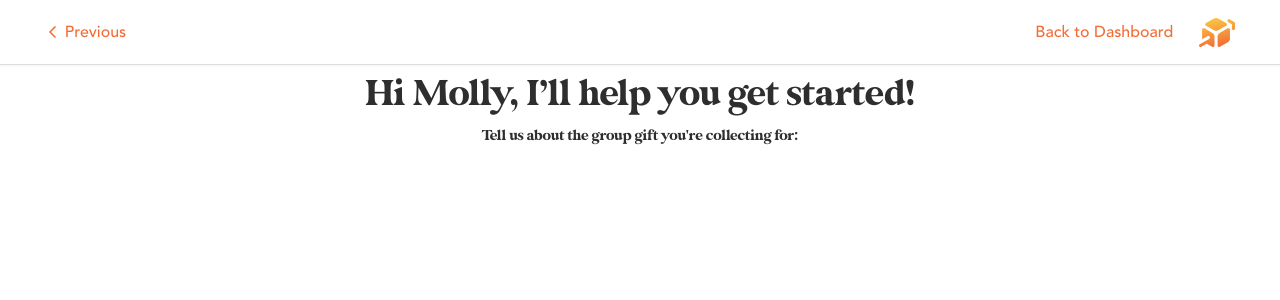
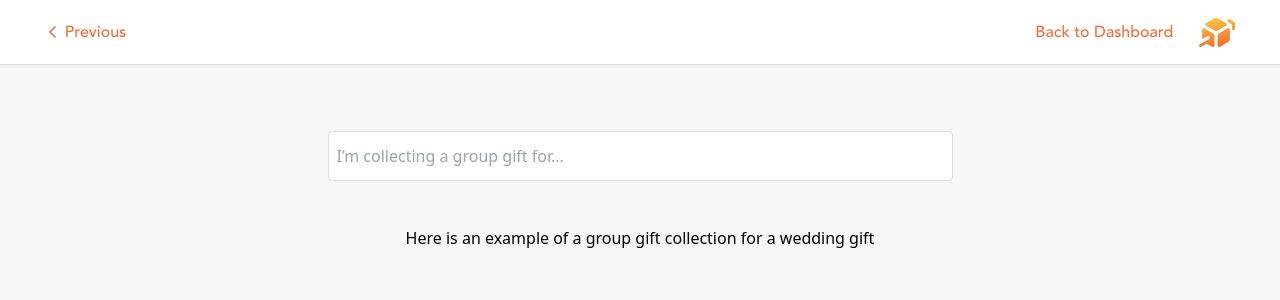
Before and after one commit to RajanRV/ai-collection-builder, a React (Vite) app: page /ai-generator in a window 1280 px wide. Shown: the top 300 px of the page. Built offline with nearby package versions, Linux system fonts and the light colour scheme.

Commit message:
add ai-input pages

```diff
--- /dev/null
+++ b/src/Components/Ui/Badge.jsx
@@ -0,0 +1,13 @@
+import React from "react";
+
+function Badge({ badge }) {
+  return (
+    <div>
+      <span className="bg-[#afb9ba] text-[#1D6371] text-[12px] sm:text-[14px] font-[400] font-avenir px-[8px] sm:px-[16px] py-[4px] sm:py-[8px] rounded-[20px] sm:rounded-[40px]">
+        {badge}
+      </span>
+    </div>
+  );
+}
+
+export default Badge;
--- a/src/Components/Ui/Card.jsx
+++ b/src/Components/Ui/Card.jsx
@@ -1,4 +1,5 @@
 import React from "react";
+import Badge from "./badge";
 import { useNavigate } from "react-router-dom";
 
 function Card({ icon, title, description, badge, path, onClick }) {
@@ -20,11 +21,7 @@ function Card({ icon, title, description, badge, path, onClick }) {
             {title}
           </h2>
         </div>
-        {badge && (
-          <span className="bg-[#CBEAEE] text-[#1D6371] text-[12px] sm:text-[14px] font-[400] font-avenir px-[8px] sm:px-[16px] py-[4px] sm:py-[8px] rounded-[20px] sm:rounded-[40px]">
-            {badge}
-          </span>
-        )}
+        {badge && <Badge badge={badge} />}
       </div>
 
       <p className="text-secondary text-[14px] sm:text-[16px] font-[400] font-avenir">
--- /dev/null
+++ b/src/Components/Ui/Input.jsx
@@ -0,0 +1,15 @@
+import React from "react";
+
+function Input({ value, onChange, placeholder = "", className = "" }) {
+  return (
+    <input
+      type="text"
+      value={value}
+      onChange={onChange}
+      placeholder={placeholder}
+      className={`${className}`}
+    />
+  );
+}
+
+export default Input;
--- /dev/null
+++ b/src/Components/Ui/SubHeading.jsx
@@ -0,0 +1,13 @@
+import React from "react";
+
+function SubHeading({ title, className = "" }) {
+  return (
+    <div>
+      <h1 className={`font-Avenir font-[400] text-secondary ${className}`}>
+        {title}
+      </h1>
+    </div>
+  );
+}
+
+export default SubHeading;
--- /dev/null
+++ b/src/Data/AiGenerator_Badge.json
@@ -0,0 +1,18 @@
+[
+  {
+    "id": 1,
+    "badge": "Christmas"
+  },
+  {
+    "id": 2,
+    "badge": "Baby Shower"
+  },
+  {
+    "id": 3,
+    "badge": "Retirement"
+  },
+  {
+    "id": 4,
+    "badge": "Staff Giving"
+  }
+]
--- a/src/Pages/AiGenerator.jsx
+++ b/src/Pages/AiGenerator.jsx
@@ -1,14 +1,118 @@
-import React from "react";
+import React, { useState } from "react";
 import HeadingComponent from "../Components/Ui/MainHeading";
+import Input from "../Components/Ui/Input";
+import Badge from "../Components/Ui/badge";
+import AiGenerator_Badge from "../Data/AiGenerator_Badge.json";
+import SubHeading from "../Components/Ui/SubHeading";
+import { useEffect } from "react";
 
 function AiGenerator() {
+  const [gift, setGift] = useState("");
+  const [badgeInput, setBadgeInput] = useState("");
+
+  useEffect(() => {
+    setBadgeInput(
+      "Here is an example of a group gift collection for a wedding gift",
+    );
+  }, []);
   return (
-    <div className="flex flex-col justify-center items-center">
-      <HeadingComponent
-        title="Hi Molly, I’ll help you get started!"
-        className="text-[24px] sm:text-[30px] lg:text-[40px]"
-      />
-      <HeadingComponent title="Tell us about the group gift you're collecting for:" />
+    //  {/* Gift page main Section */}
+
+    // <div className="bg-[#F7F7F7]">
+    //   <div className="flex flex-col justify-center min-h-screen items-center m-auto max-w-[1366px] w-[93%]">
+    //
+    //      {/* Heading Section */}
+    //     <HeadingComponent
+    //       title="Hi Molly, I’ll help you get started!"
+    //       className="text-[24px] sm:text-[30px] lg:text-[40px] items-center text-center"
+    //     />
+    //     <SubHeading
+    //       title="Tell us about the group gift you're collecting for:"
+    //       className="text-[16px] sm:text-[20px] mt-[10px] sm:mt-[17px] items-center text-center"
+    //     />
+
+    //       {/* Input Section */}
+    //     <Input
+    //       value={gift}
+    //       onChange={(e) => setGift(e.target.value)}
+    //       placeholder="I’m collecting a group gift for..."
+    //       className="w-[90%] lg:w-[625px] h-[50px] px-[8px] py-[13px] mx-auto bg-white mt-[30px] sm:mt-[46px] focus:outline-none border border-[#DEDEDE] rounded-[4px] "
+    //     />
+
+    //       {/* Badge Section */}
+    //     <div className="flex flex-wrap mt-[12px] sm:mt-[28px] gap-[12px] items-center justify-center">
+    //       {AiGenerator_Badge.map((item) => (
+    //         <Badge key={item.id} badge={item.badge} />
+    //       ))}
+    //     </div>
+    //   </div>
+    // </div>
+
+    //   {/* logo with input Section */}
+    // <div className="bg-[#F7F7F7] min-h-screen flex flex-col">
+    //   <div className="max-w-[1366px] w-[93%] mx-auto flex flex-col flex-1">
+    //     {/* Input Section  */}
+    //     <div className="flex justify-center">
+    //       <div className="mt-[67px] relative w-[90%] lg:w-[625px] mx-auto">
+    //         <Input
+    //           value={gift}
+    //           onChange={(e) => setGift(e.target.value)}
+    //           placeholder="I’m collecting a group gift for..."
+    //           className="w-full h-[50px] px-[8px] pr-[40px] py-[13px] bg-white border border-[#DEDEDE] rounded-[4px] focus:outline-none"
+    //         />
+
+    //         {gift && (
+    //           <button
+    //             onClick={() => setGift("")}
+    //             className="absolute right-[15px] top-1/2 -translate-y-1/2"
+    //           >
+    //             <img
+    //               src="./icons/cross.svg"
+    //               alt="clear"
+    //               className="w-[16px] h-[16px]"
+    //             />
+    //           </button>
+    //         )}
+    //       </div>
+    //     </div>
+
+    //     {/* Loader Section */}
+    //     <div className="flex-1 flex items-center justify-center">
+    //       <img src="./icons/Loader.svg" alt="loader" />
+    //     </div>
+    //   </div>
+    // </div>
+
+    <div className="bg-[#F7F7F7] flex flex-col">
+      <div className="min-h-screen w-[90%] max-w-[1366px] mx-auto flex flex-col">
+        {/* Input Section  */}
+        <div className="mt-[67px] relative w-[90%] lg:w-[625px] mx-auto">
+          <Input
+            value={gift}
+            onChange={(e) => setGift(e.target.value)}
+            placeholder="I’m collecting a group gift for..."
+            className="w-full h-[50px] px-[8px] pr-[40px] py-[13px] bg-white border border-[#DEDEDE] rounded-[4px] focus:outline-none"
+          />
+
+          {gift && (
+            <button
+              onClick={() => setGift("")}
+              className="absolute right-[15px] top-1/2 -translate-y-1/2"
+            >
+              <img
+                src="./icons/cross.svg"
+                alt="clear"
+                className="w-[16px] h-[16px]"
+              />
+            </button>
+          )}
+        </div>
+
+        {/* badge */}
+        <div className="mt-[33px] px-[16px] py-[12px] mx-auto">
+          {badgeInput}
+        </div>
+      </div>
     </div>
   );
 }
```
Also changed, not shown: public/icons/Loader.svg (added), public/icons/cross.svg (added).
